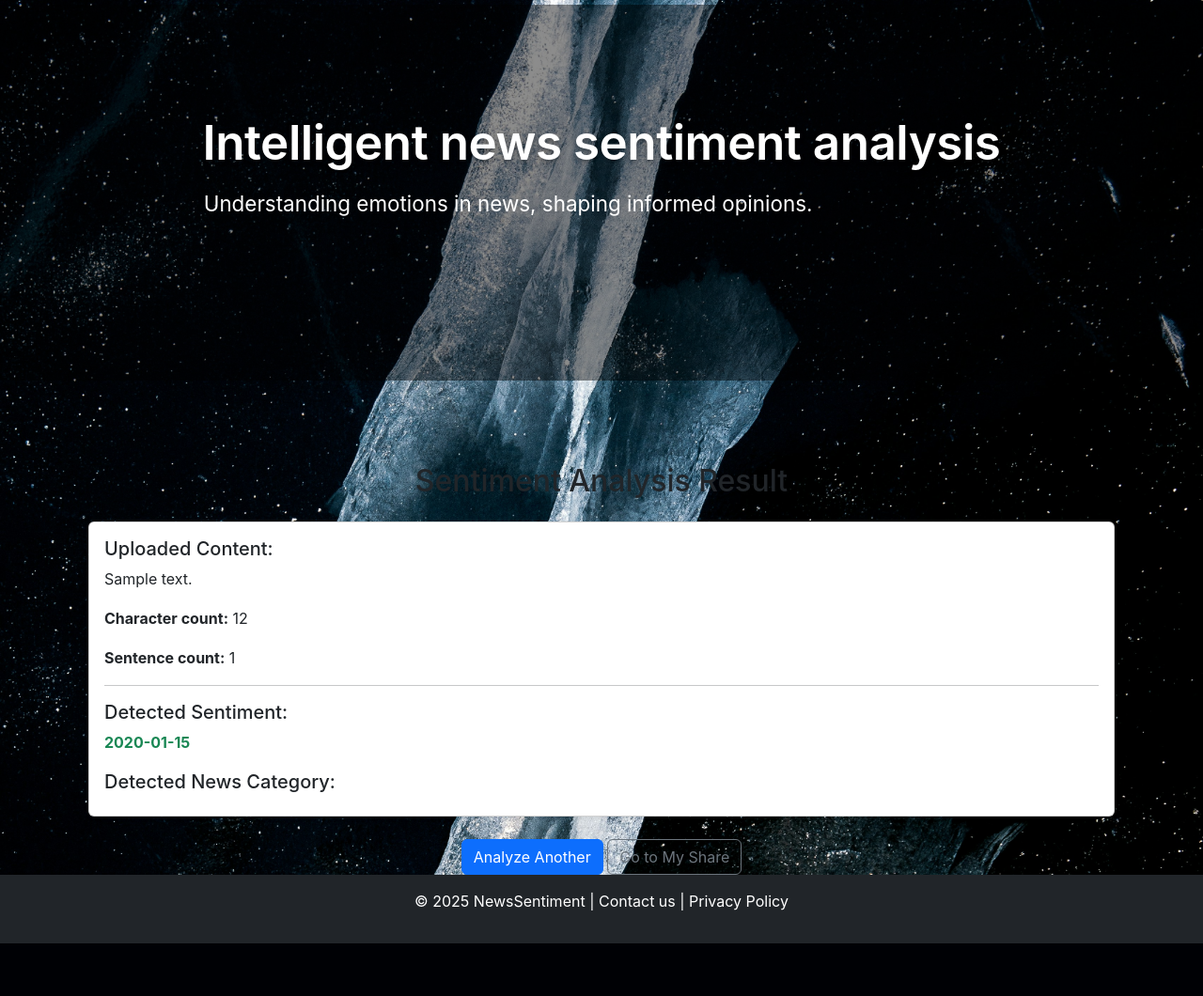
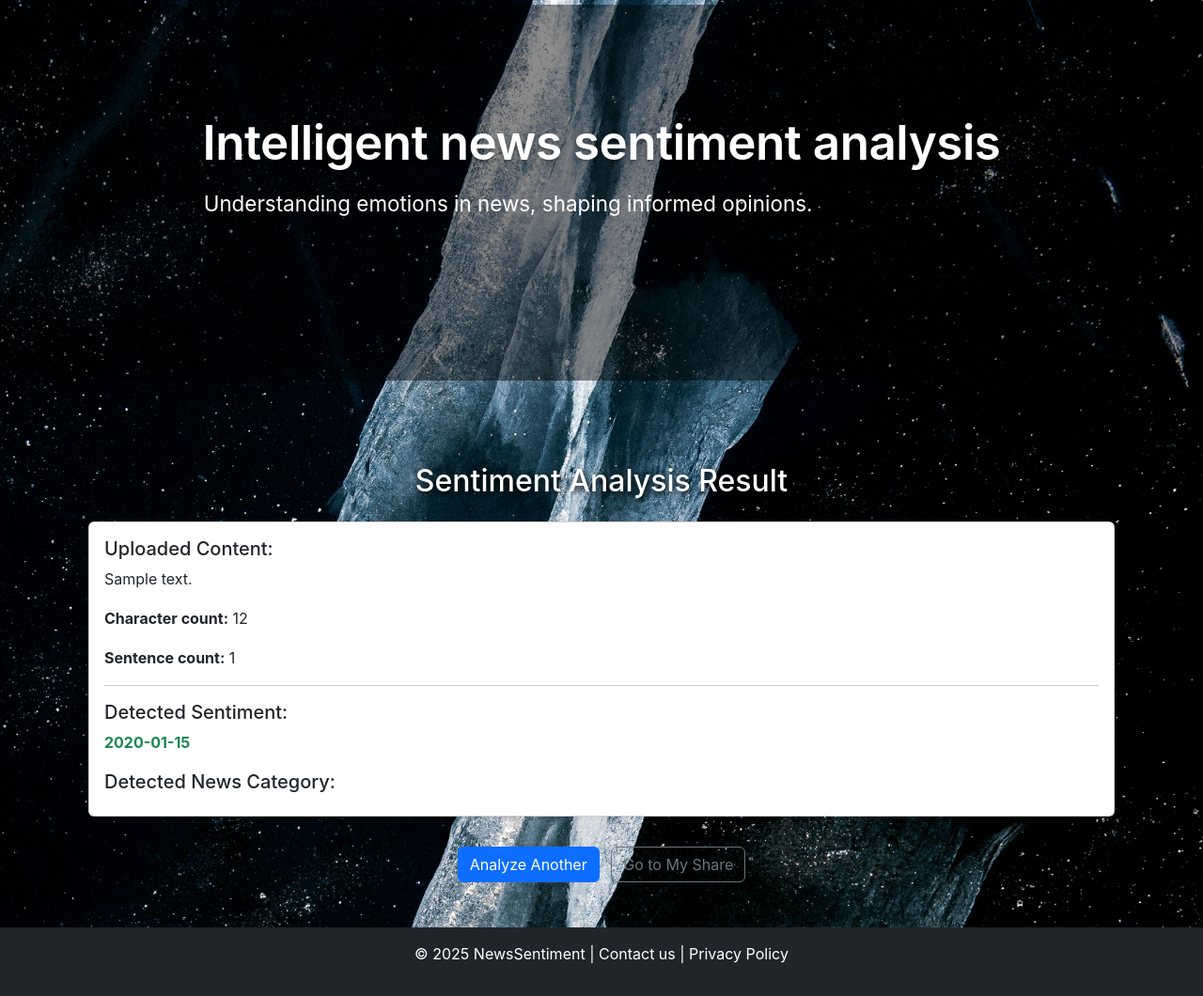
Before and after one commit to XiuwenYin/news-sentiment-analysis, a Flask app: page /post/1 in a window 1280 px wide. Shown: the part 65-1125 px from the top of the page at 94% size. Before the commit the page ends 1069 px from the top, so only its background shows below. Run offline with Flask 3, Linux system fonts and the light colour scheme; a user stored in the database is signed in; tables that the repository leaves empty hold one stand-in row (values such as "Sample post").

Commit message:
Beautify the analysis page

```diff
--- a/app/templates/visualize.html
+++ b/app/templates/visualize.html
@@ -4,7 +4,9 @@
 
 {% block content %}
 <div class="container mt-5">
-    <h2 class="text-center mb-4">Sentiment Analysis Result</h2>
+    <h2 class="text-center mb-4 text-white" style="text-shadow: 2px 2px 6px black;">
+        Sentiment Analysis Result
+    </h2>
 
     <div class="card shadow-sm">
         <div class="card-body">
@@ -63,8 +65,8 @@
         </div>
     </div>
 
-    <div class="text-center mt-4">
-        <a href="{{ url_for('upload') }}" class="btn btn-primary">Analyze Another</a>
+    <div class="text-center mt-4 pt-2 mb-5">
+        <a href="{{ url_for('upload') }}" class="btn btn-primary me-2">Analyze Another</a>
         <a href="{{ url_for('share') }}" class="btn btn-outline-secondary">Go to My Share</a>
     </div>
 </div>
```
Also changed, not shown: app.db.
